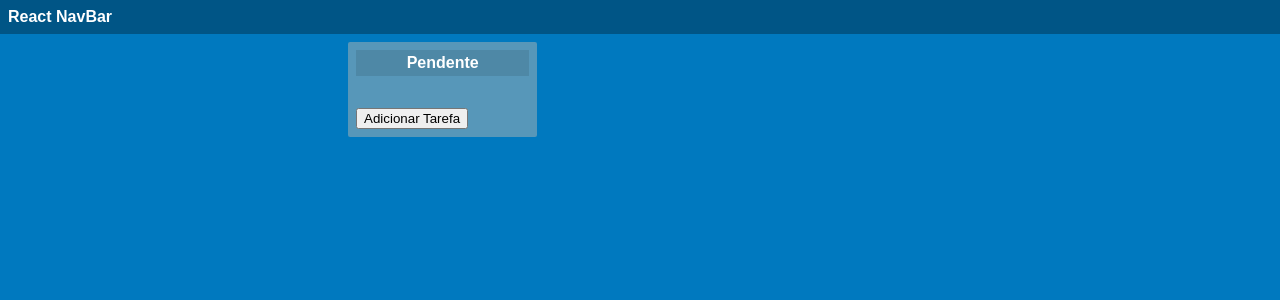
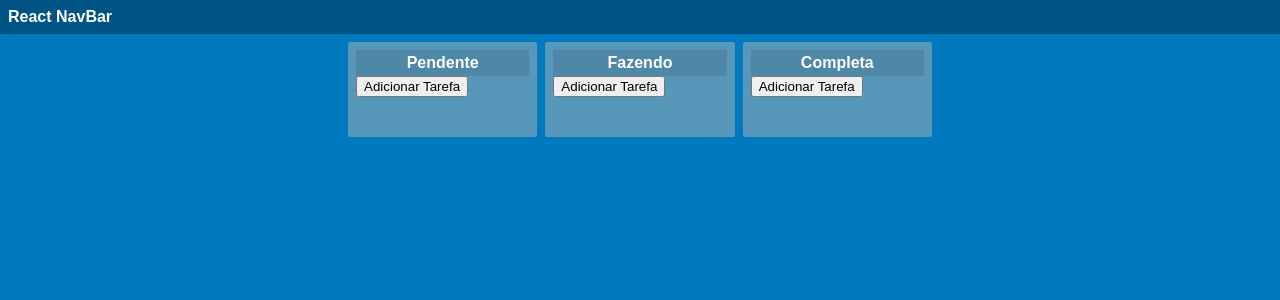
Before and after one commit to lucasafonsobastos/ReactTarefas, a React (Create React App) app: page / in a window 1280 px wide. Shown: the top 300 px of the page. Built offline with nearby package versions, Linux system fonts and the light colour scheme.

Commit message:
Atualizando

```diff
--- a/src/App.js
+++ b/src/App.js
@@ -24,11 +24,43 @@ export default function App() {
     });
   };
 
+  const updateTask = (id, title, state) => {
+    setTasks((existngTask) => {
+      return existngTask.map((task) => {
+        if (task.id == id) {
+          return { ...task, title, state };
+        } else {
+          return task;
+        }
+      });
+    });
+  };
+
   return (
     <div className="App">
       <NavBar />
       <div className="container">
-        <TaskList title="Pendente" onAddTask={addTask} tasks={tasks} />
+        <TaskList
+          title="Pendente"
+          onAddTask={addTask}
+          taskState="Pendente"
+          tasks={tasks.filter((t) => t.state == "Pendente")}
+          onTaskUpdadte={updateTask}
+        />
+        <TaskList
+          title="Fazendo"
+          onAddTask={addTask}
+          taskState="Fazendo"
+          tasks={tasks.filter((t) => t.state == "Fazendo")}
+          onTaskUpdadte={updateTask}
+        />
+        <TaskList
+          title="Completa"
+          onAddTask={addTask}
+          taskState="Completa"
+          tasks={tasks.filter((t) => t.state == "Completa")}
+          onTaskUpdadte={updateTask}
+        />
       </div>
     </div>
   );
--- /dev/null
+++ b/src/components/taskItem/TaskItem.js
@@ -0,0 +1,40 @@
+import React, { useState } from "react";
+import PropTypes from "prop-types";
+import "./task-item.css";
+
+export default function TaskItem({ id, title, taskState, onTaskUpdate }) {
+  const [isEditing, setIsEditing] = useState(false);
+  const [editableTitle, setEditableTitle] = useState(title);
+
+  const onTitleChange = (event) => {
+    const newTitle = event.target.value;
+    setEditableTitle(newTitle);
+    onTaskUpdate(id, newTitle, taskState);
+  };
+
+  const onKeyPress = (event) => {
+    if (event.key === "Enter") {
+      setIsEditing(false);
+    }
+  };
+
+  if (isEditing) {
+    return (
+      <input
+        type="text"
+        value={editableTitle}
+        onChange={onTitleChange}
+        onKeyPress={onKeyPress}
+      />
+    );
+  } else {
+    return <div onClick={(e) => setIsEditing(true)}>{editableTitle}</div>;
+  }
+  //return <div>{title}</div>;
+}
+
+TaskItem.prototype = {
+  id: PropTypes.number.isRequired,
+  title: PropTypes.string.isRequired,
+  taskState: PropTypes.string.isRequired
+};
--- a/src/components/taskList/TaskList.js
+++ b/src/components/taskList/TaskList.js
@@ -2,21 +2,37 @@ import React from "react";
 import "./tasklist.css";
 import PropTypes from "prop-types";
 
-export default function TaskList({ title, onAddTask, tasks }) {
+import TaskItem from "../taskItem/TaskItem";
+
+export default function TaskList({
+  title,
+  taskState,
+  onAddTask,
+  tasks,
+  onTaskUpdate
+}) {
   const addTask = () => {
     //console.log("chamada dentro do task");
-    onAddTask("Nova Tarefa", "Pendente");
+    onAddTask("Nova Tarefa", taskState);
   };
 
   return (
     <div className="tasklist">
       <div className="title">{title}</div>
+      <button onClick={addTask}>Adicionar Tarefa</button>
       <div className="content">
         {tasks.map((task) => {
-          return <div key={task.id}>{task.title}</div>;
+          return (
+            <TaskItem
+              key={task.id}
+              id={task.id}
+              title={task.title}
+              taskState={task.state}
+              onTaskUpdate={onTaskUpdate}
+            />
+          );
         })}
       </div>
-      <button onClick={addTask}>Adicionar Tarefa</button>
     </div>
   );
 }
```
Also changed, not shown: src/components/taskItem/task-item.css (added).
